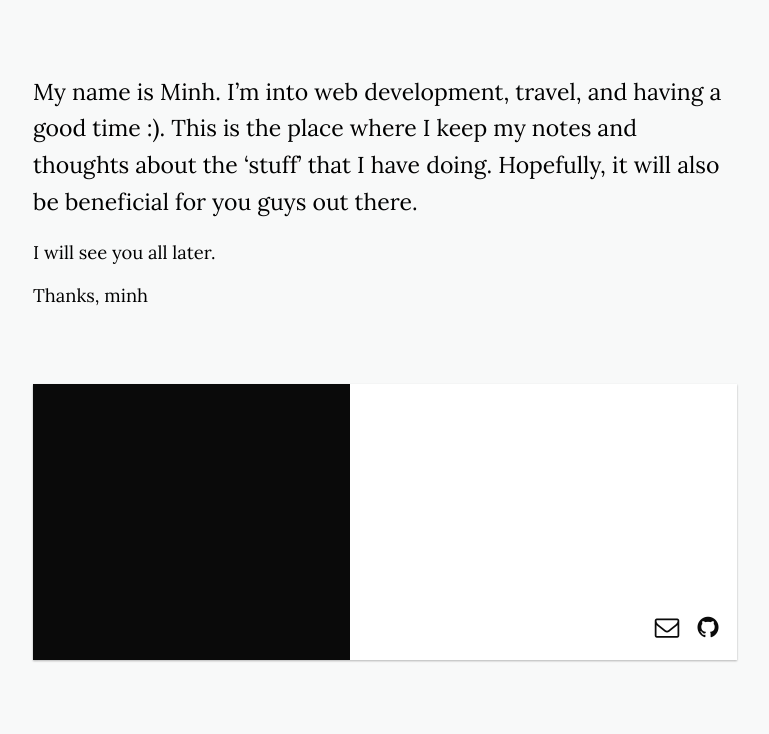
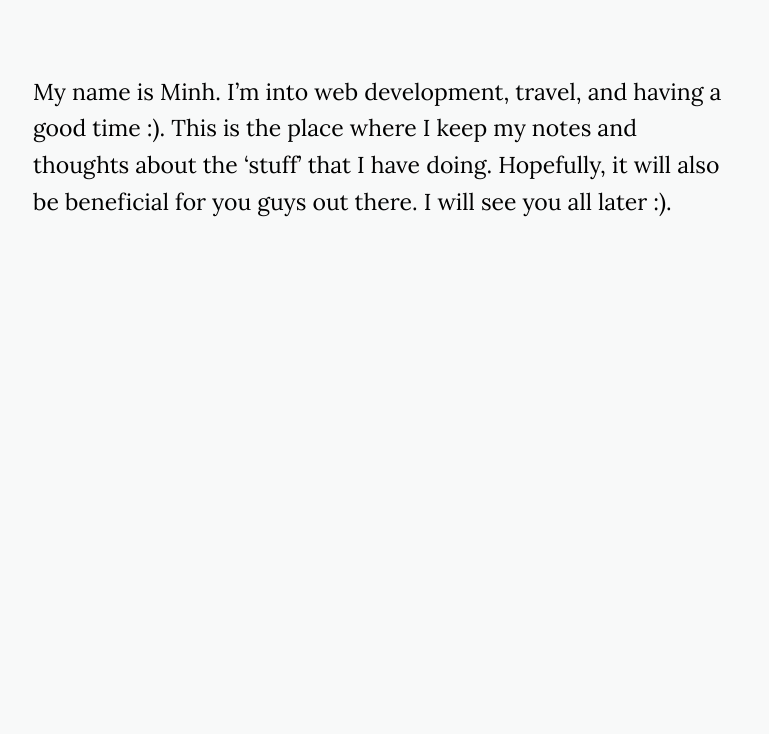
Before and after one commit to minhdao/minhdao.github.io, a Jekyll site: the page built from _posts/2018-05-08-hello-world.markdown, in a window 1280 px wide. Shown: the part 644-1378 px from the top of the page, without its empty margins (255-1024 px from the left). Built offline with Jekyll 4.4.1, drawn with Linux system fonts in a browser that asks for light colours; nearby versions of some CDN libraries; after the commit the page ends 938 px from its top, so only the background shows below that.

Commit message:
temporary remove profile card in posts and fix some typo(again) :)

```diff
--- a/_layouts/post.html
+++ b/_layouts/post.html
@@ -29,7 +29,7 @@ layout: default
     </div>
   </section>
 
-  <section class="profile">
+  <!-- <section class="profile">
     <div class="profile__card">
       <div class="profile__img">
         <figure class="absolute-bg" style="background-image: url('{{ site.profile_img }}');"></figure>
@@ -48,7 +48,7 @@ layout: default
         {% endif %}
       </div>
     </div>
-  </section>
+  </section> -->
 
 </article>
 
--- a/_posts/2018-05-08-hello-world.markdown
+++ b/_posts/2018-05-08-hello-world.markdown
@@ -11,8 +11,4 @@ image-sm: https://picsum.photos/500/300?image=1003
 My name is Minh. I'm into web development, travel, and having a good time :).
 This is the place where I keep my notes and thoughts about the 'stuff' that I have doing.
 Hopefully, it will also be beneficial for you guys out there.
-
-I will see you all later.
-
-Thanks,
-minh
+I will see you all later :).
```
